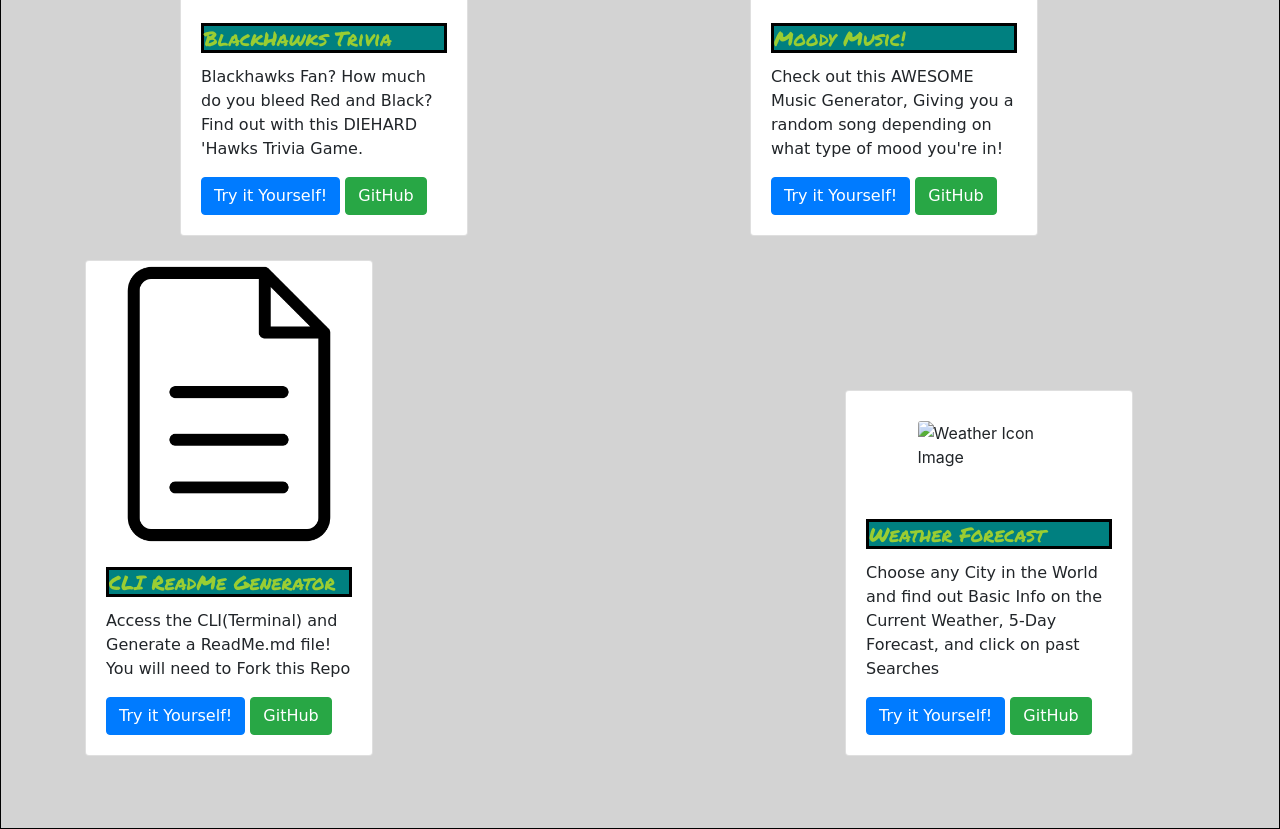
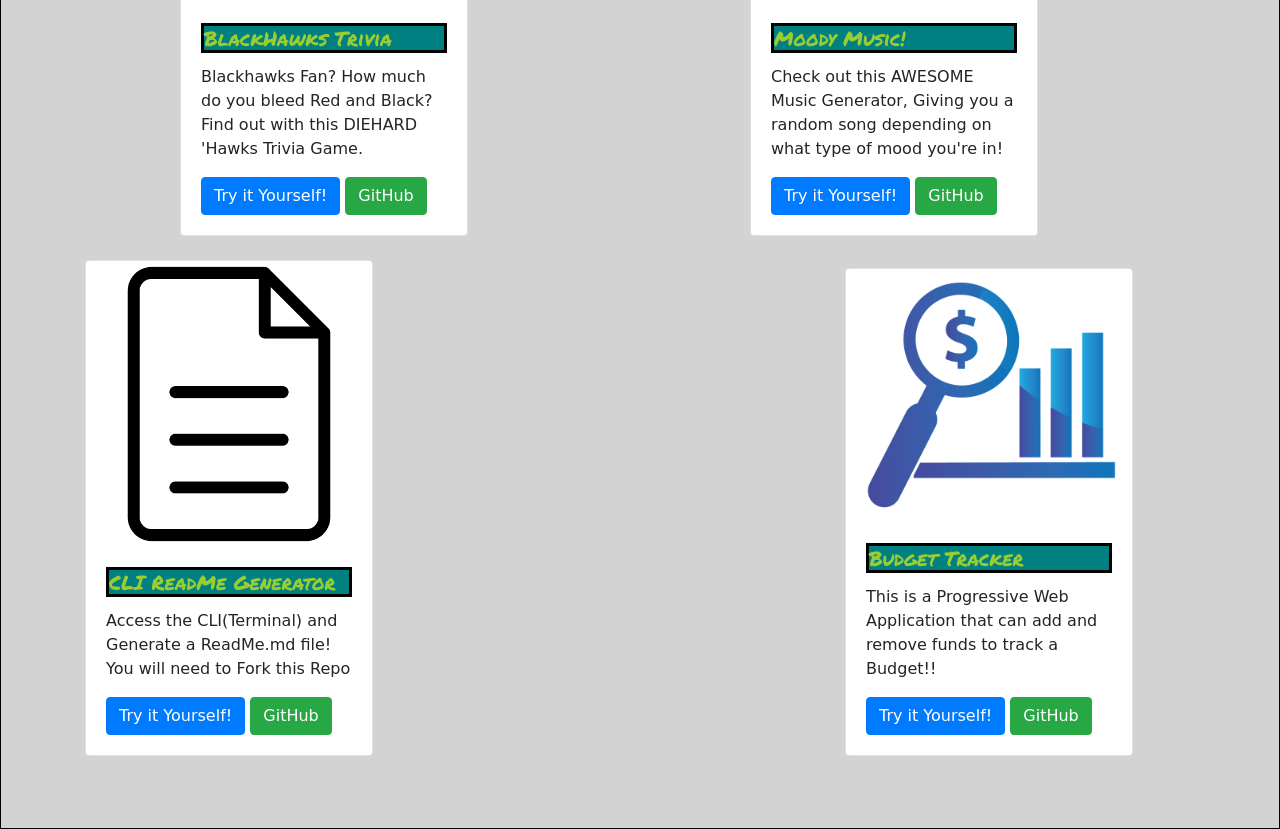
Before and after one commit to CKalama/GitHub-Professional-Portfolio, a plain HTML site: page repositories.html in a window 1280 px wide. Shown: the part 749-1578 px from the top of the page. Drawn offline with nearby package versions, Linux system fonts and the light colour scheme.

Commit message:
added readMeGenerator Project and PWA Budget Tracker to repositories.html

```diff
--- a/repositories.html
+++ b/repositories.html
@@ -100,12 +100,12 @@
 
       <div class="col-lg-4 align-self-end">
         <div class="card" style="width: 18rem;">
-          <img class="card-img-top" id="weather-icon" src="Assets/WeatherIcon.png" alt="Weather Icon Image">
+          <img class="card-img-top" id="budget-icon" src="Assets/budgetTracker.png" alt="Budget Image">
           <div class="card-body card-font">
-            <h5 class="card-title jumbotron-card-body">Weather Forecast</h5>
-            <p class="card-text">Choose any City in the World and find out Basic Info on the Current Weather, 5-Day Forecast, and click on past Searches</p>
-            <a href="https://ckalama.github.io/WeatherForecast/" target="_blank" class="btn btn-primary">Try it Yourself!</a>
-            <a href="https://github.com/CKalama/WeatherForecast" target="_blank" class="btn btn-success">GitHub</a>
+            <h5 class="card-title jumbotron-card-body">Budget Tracker</h5>
+            <p class="card-text">This is a Progressive Web Application that can add and remove funds to track a Budget!!</p>
+            <a href="https://nameless-anchorage-88396.herokuapp.com/" target="_blank" class="btn btn-primary">Try it Yourself!</a>
+            <a href="https://github.com/CKalama/PWA-Budget-Tracker" target="_blank" class="btn btn-success">GitHub</a>
           </div>
         </div>
       </div>
```
Also changed, not shown: Assets/budgetTracker.png (added).
